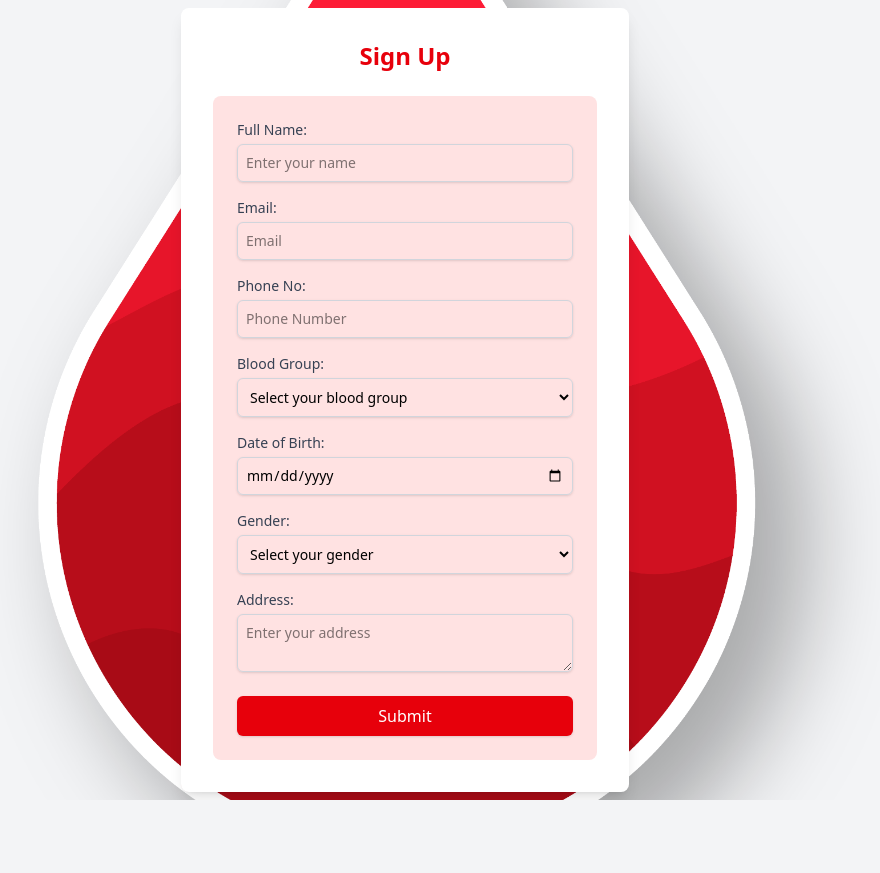
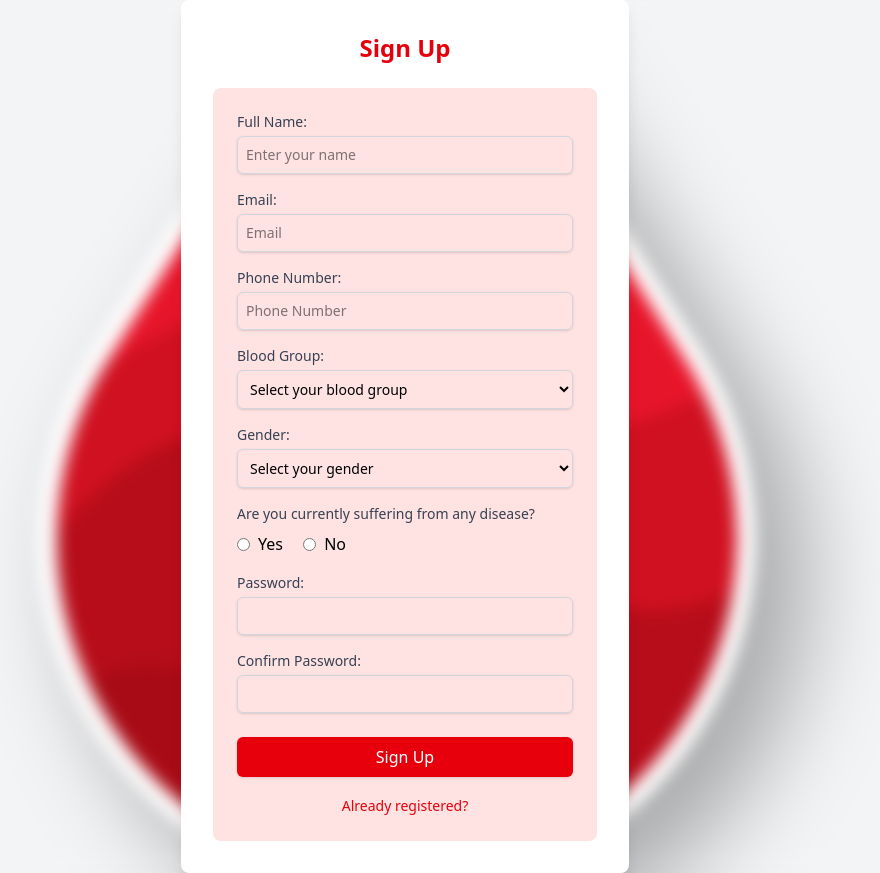
Before and after one commit to sahusateesh8737/Hemova, a PHP site: page /signup.php in a window 1280 px wide. Shown: the whole page, without its empty margins (235-1115 px from the left). Before the commit the page ends 800 px from the top, so only its background shows below. Run offline with PHP 8.4, Linux system fonts and the light colour scheme; style sheets or scripts are compiled from the project's sources.

Commit message:
delet some file

```diff
--- a/signup.php
+++ b/signup.php
@@ -1,64 +1,170 @@
+<?php
+session_start();
+?>
 <!DOCTYPE html>
 <html lang="en">
 <head>
     <meta charset="UTF-8">
     <meta name="viewport" content="width=device-width, initial-scale=1.0">
+    <title>Signup</title>
     <link rel="stylesheet" href="./src/output.css">
-    <title>signup</title>
     <style>
         .bg-image {
             background-image: url('./blood2.png');
             background-size: cover;
             background-position: center;
+            position: relative;
+        }
+
+        .bg-image::before {
+            content: '';
+            position: absolute;
+            top: 0;
+            left: 0;
+            right: 0;
+            bottom: 0;
+            background: inherit;
+            filter: blur(8px);
+            -webkit-filter: blur(8px);
+            z-index: -1;
         }
     </style>
 </head>
 <body class="bg-image bg-gray-100 flex items-center justify-center min-h-screen">
+<!-- php code -->
+<?php
+if ($_SERVER['REQUEST_METHOD'] == 'POST') {
+    $name = filter_input(INPUT_POST, 'name', FILTER_SANITIZE_FULL_SPECIAL_CHARS);
+    $email = filter_input(INPUT_POST, 'email', FILTER_VALIDATE_EMAIL);
+    $phoneno = filter_input(INPUT_POST, 'phoneno', FILTER_SANITIZE_FULL_SPECIAL_CHARS);
+    $age = filter_input(INPUT_POST, 'age', FILTER_VALIDATE_INT);
+    $gender = filter_input(INPUT_POST, 'gender', FILTER_SANITIZE_FULL_SPECIAL_CHARS);
+    $blood_group = filter_input(INPUT_POST, 'blood_group', FILTER_SANITIZE_FULL_SPECIAL_CHARS);
+    $disease = filter_input(INPUT_POST, 'disease', FILTER_SANITIZE_FULL_SPECIAL_CHARS);
+    $password = filter_input(INPUT_POST, 'password', FILTER_SANITIZE_FULL_SPECIAL_CHARS);
+    $confirm_password = filter_input(INPUT_POST, 'confirm_password', FILTER_SANITIZE_FULL_SPECIAL_CHARS);
+
+    // password check
+    if ($password != $confirm_password) {
+        echo "password didn't match";
+    } else {
+        if ($name && $email && $phoneno && $age && $gender && $blood_group && $disease && $password && $confirm_password) {
+            $server = "localhost";
+            $username = "root";
+            $pass = "";
+            $database = "hemova";
+            $connection = mysqli_connect($server, $username, $pass, $database);
+
+            if (!$connection) {
+                die("Connection failed: " . mysqli_connect_error());
+            } else {
+                // Hash the password before storing it in the database
+                $hashed_password = password_hash($password, PASSWORD_DEFAULT);
+                $sql = "INSERT INTO `signup` (`id`, `name`, `email`, `phoneno`, `age`, `gender`, `blood_group`, `disease`, `password`) VALUES (NULL, '$name', '$email', '$phoneno', '$age', '$gender', '$blood_group', '$disease', '$hashed_password')";
+
+                if (mysqli_query($connection, $sql)) {
+                    // Store user information in session variables
+                    $_SESSION['currUserID'] = mysqli_insert_id($connection);
+                    $_SESSION['name'] = $name;
+                    $_SESSION['email'] = $email;
+
+                    echo "Account created successfully";
+                    // Redirect to home page
+                    header("Location: home.php");
+                    exit();
+                } else {
+                    echo "Error: " . $sql . "<br>" . mysqli_error($connection);
+                }
+
+                mysqli_close($connection);
+            }
+        } else {
+            echo "All fields are required.";
+        }
+    }
+}
+?>
+
 <div class="bg-white bg-opacity-80 p-8 rounded-lg shadow-lg w-full max-w-md backdrop-blur-md">
     <div class="text-center mb-6">
         <h1 class="text-2xl font-bold text-red-600">Sign Up</h1>
     </div>
-    <!-- signup details start here -->
-    <div class="bg-red-100 p-6 rounded-lg">
-        <label for="name" class="block text-sm font-medium text-gray-700">Full Name:</label>
-        <input type="text" name="name" id="name" placeholder="Enter your name" required class="mt-1 block w-full p-2 border border-gray-300 rounded-md shadow-sm focus:ring-red-500 focus:border-red-500 sm:text-sm">
 
-        <label for="email" class="block text-sm font-medium text-gray-700 mt-4">Email:</label>
-        <input type="email" name="email" id="email" placeholder="Email" class="mt-1 block w-full p-2 border border-gray-300 rounded-md shadow-sm focus:ring-red-500 focus:border-red-500 sm:text-sm">
+    <form action="" method="POST" class="bg-red-100 p-6 rounded-lg">
+        <div class="mb-4">
+            <label class="block text-sm font-medium text-gray-700" for="name">Full Name:</label>
+            <input class="mt-1 block w-full p-2 border border-gray-300 rounded-md shadow-sm focus:ring-red-500 focus:border-red-500 sm:text-sm" type="text" name="name" placeholder="Enter your name" required>
+        </div>
 
-        <label for="phone-n0" class="block text-sm font-medium text-gray-700 mt-4">Phone No:</label>
-        <input type="number" placeholder="Phone Number" class="mt-1 block w-full p-2 border border-gray-300 rounded-md shadow-sm focus:ring-red-500 focus:border-red-500 sm:text-sm">
+        <div class="mb-4">
+            <label class="block text-sm font-medium text-gray-700" for="email">Email:</label>
+            <input class="mt-1 block w-full p-2 border border-gray-300 rounded-md shadow-sm focus:ring-red-500 focus:border-red-500 sm:text-sm" type="email" name="email" placeholder="Email" required>
+        </div>
 
-        <label for="blood-group" class="block text-sm font-medium text-gray-700 mt-4">Blood Group:</label>
-        <select name="blood-group" id="blood-group" required class="mt-1 block w-full p-2 border border-gray-300 rounded-md shadow-sm focus:ring-red-500 focus:border-red-500 sm:text-sm">
+        <div class="mb-4">
+            <label class="block text-sm font-medium text-gray-700" for="phoneno">Phone Number:</label>
+            <input class="mt-1 block w-full p-2 border border-gray-300 rounded-md shadow-sm focus:ring-red-500 focus:border-red-500 sm:text-sm" type="tel" name="phoneno" placeholder="Phone Number" required>
+        </div>
+
+        <div class="mb-4">
+            <label class="block text-sm font-medium text-gray-700" for="blood_group">Blood Group:</label>
+            <select class="mt-1 block w-full p-2 border border-gray-300 rounded-md shadow-sm focus:ring-red-500 focus:border-red-500 sm:text-sm" name="blood_group" required>
                 <option value="">Select your blood group</option>
                 <option value="A+">A+</option>
                 <option value="A-">A-</option>
                 <option value="B+">B+</option>
                 <option value="B-">B-</option>
-            <option value="AB+">AB+</</option>
+                <option value="AB+">AB+</option>
                 <option value="AB-">AB-</option>
                 <option value="O+">O+</option>
                 <option value="O-">O-</option>
             </select>
+        </div>
 
-        <label for="dob" class="block text-sm font-medium text-gray-700 mt-4">Date of Birth:</label>
-        <input type="date" name="dob" id="dob" required class="mt-1 block w-full p-2 border border-gray-300 rounded-md shadow-sm focus:ring-red-500 focus:border-red-500 sm:text-sm">
-
-        <label for="gender" class="block text-sm font-medium text-gray-700 mt-4">Gender:</label>
-        <select name="gender" id="gender" required class="mt-1 block w-full p-2 border border-gray-300 rounded-md shadow-sm focus:ring-red-500 focus:border-red-500 sm:text-sm">
+        <div class="mb-4">
+            <label class="block text-sm font-medium text-gray-700">Gender:</label>
+            <select class="mt-1 block w-full p-2 border border-gray-300 rounded-md shadow-sm focus:ring-red-500 focus:border-red-500 sm:text-sm" name="gender" required>
                 <option value="">Select your gender</option>
                 <option value="male">Male</option>
                 <option value="female">Female</option>
                 <option value="other">Other</option>
             </select>
+        </div>
 
-        <label for="address" class="block text-sm font-medium text-gray-700 mt-4">Address:</label>
-        <textarea name="address" id="address" placeholder="Enter your address" required class="mt-1 block w-full p-2 border border-gray-300 rounded-md shadow-sm focus:ring-red-500 focus:border-red-500 sm:text-sm"></textarea>
+        <div class="mb-4">
+            <label class="block text-sm font-medium text-gray-700">Are you currently suffering from any disease?</label>
+            <div class="mt-2 space-x-4">
+                <label class="inline-flex items-center">
+                    <input type="radio" name="disease" value="yes" required class="form-radio text-red-600">
+                    <span class="ml-2">Yes</span>
+                </label>
+                <label class="inline-flex items-center">
+                    <input type="radio" name="disease" value="no" required class="form-radio text-red-600">
+                    <span class="ml-2">No</span>
+                </label>
+            </div>
+        </div>
 
-        <button type="submit" class="mt-6 w-full bg-red-600 text-white p-2 rounded-md shadow-sm hover:bg-red-700 focus:outline-none focus:ring-2 focus:ring-offset-2 focus:ring-red-500">Submit</button>
+        <div class="mb-4">
+            <label class="block text-sm font-medium text-gray-700" for="password">Password:</label>
+            <input class="mt-1 block w-full p-2 border border-gray-300 rounded-md shadow-sm focus:ring-red-500 focus:border-red-500 sm:text-sm" type="password" name="password" required>
         </div>
-    <!-- signup details end here -->
+
+        <div class="mb-6">
+            <label class="block text-sm font-medium text-gray-700" for="confirm_password">Confirm Password:</label>
+            <input class="mt-1 block w-full p-2 border border-gray-300 rounded-md shadow-sm focus:ring-red-500 focus:border-red-500 sm:text-sm" type="password" name="confirm_password" required>
+        </div>
+
+        <div class="flex items-center justify-between">
+            <input class="w-full bg-red-600 text-white p-2 rounded-md shadow-sm hover:bg-red-700 focus:outline-none focus:ring-2 focus:ring-offset-2 focus:ring-red-500" type="submit" value="Sign Up">
+        </div>
+
+        <div class="text-center mt-4">
+            <a class="text-sm text-red-600 hover:text-red-800 font-medium" href="./login.php">
+                Already registered?
+            </a>
+        </div>
+    </form>
 </div>
 </body>
 </html>
```
Also changed, not shown: signup1.php (deleted, +0 -170 lines). Lines whose indentation alone changed are shown as unchanged.
